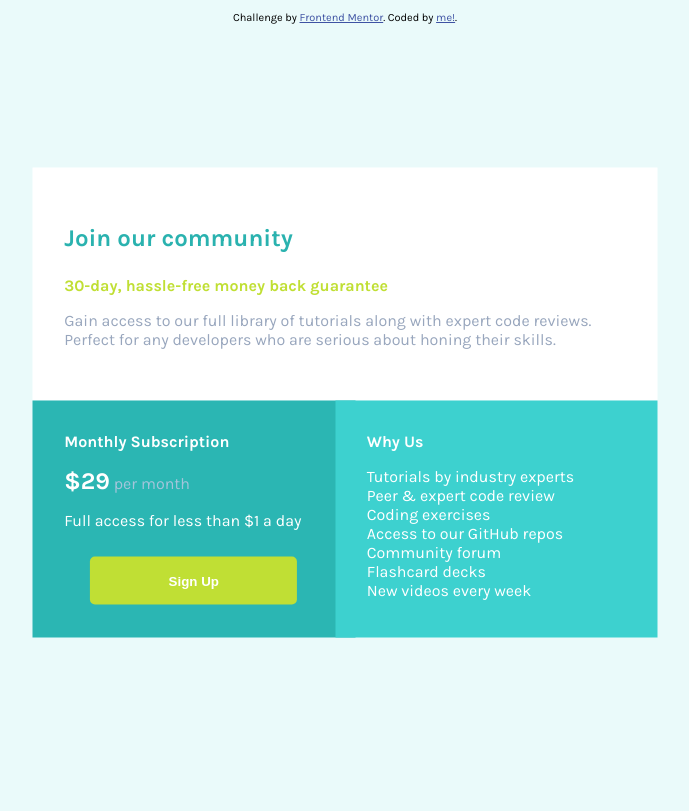
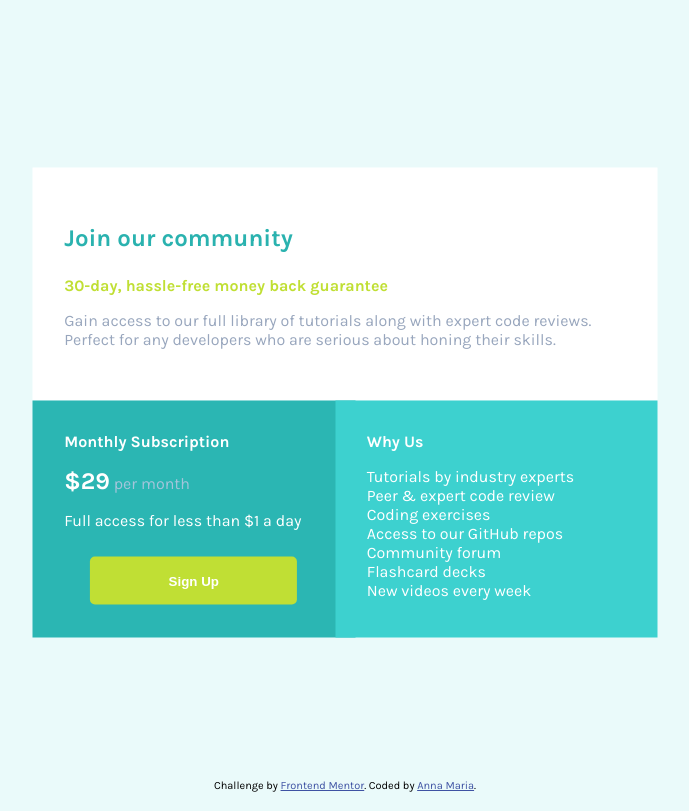
Before and after one commit to chanahmyriam/Portfolio-FEM-Price-Grid, a plain HTML site: page index.html in a window 1280 px wide. Shown: the whole page, without its empty margins (295-984 px from the left). Drawn offline with Linux system fonts and the light colour scheme.

Commit message:
Fixed Footer

```diff
--- a/index.html
+++ b/index.html
@@ -2,28 +2,23 @@
 <html lang="en">
 
 <head>
+
     <meta charset="UTF-8">
-    <meta name="description" content="Portfopo - FrontEnd Mentor - Single Price Grid">
+    <meta name="description" content="Portofolio - FrontEnd Mentor - Single Price Grid">
     <meta name="keywords" content="HTML, CSS">
     <meta name="viewport" content="width=device-width, initial-scale=1.0">
+
     <!-- displays site properly based on user's device -->
     <title>Frontend Mentor | Single Price Grid Component</title>
     <link rel="stylesheet" type="text/css" href="styles.css">
     <link rel="icon" type="image/png" sizes="32x32" href="./images/favicon-32x32.png">
     <link href="https://fonts.googleapis.com/css2?family=Karla:wght@400;700&display=swap" rel="stylesheet">
-    <style>
-        .attribution {
-            font-size: 11px;
-            text-align: center;
-        }
 
-        .attribution a {
-            color: hsl(228, 45%, 44%);
-        }
-    </style>
 </head>
 
 <body>
+    <div id="page-container">
+      <div id="content-wrap">
     <main>
     <div class="container">
         <div class="join">
@@ -53,13 +48,14 @@
     </div>
     </main>
 
-
-    <footer>
+    <div>
+    <footer id="footer">
         <p class="attribution">
             Challenge by <a href="https://www.frontendmentor.io?ref=challenge" target="_blank">Frontend Mentor</a>.
-            Coded by <a href="#">me!</a>.
+            Coded by <a href="#">Anna Maria</a>.
         </p>
     </footer>
+    </div>
 </body>
 
 </html>
--- a/styles.css
+++ b/styles.css
@@ -123,3 +123,28 @@ body {
     padding: 5%;
   }
 }
+
+#page-container {
+  position: relative;
+  min-height: 100vh;
+}
+
+#content-wrap {
+  padding-bottom: 2.5rem;    /* Footer height */
+}
+
+#footer {
+  position: absolute;
+  bottom: 0;
+  width: 100%;
+  height: 2.5rem;            /* Footer height */
+}
+
+.attribution {
+  font-size: 11px;          /* Footer attribution */
+  text-align: center;
+}
+
+.attribution a {
+  color: hsl(228, 45%, 44%);      /* Footer attribution */
+}
```
